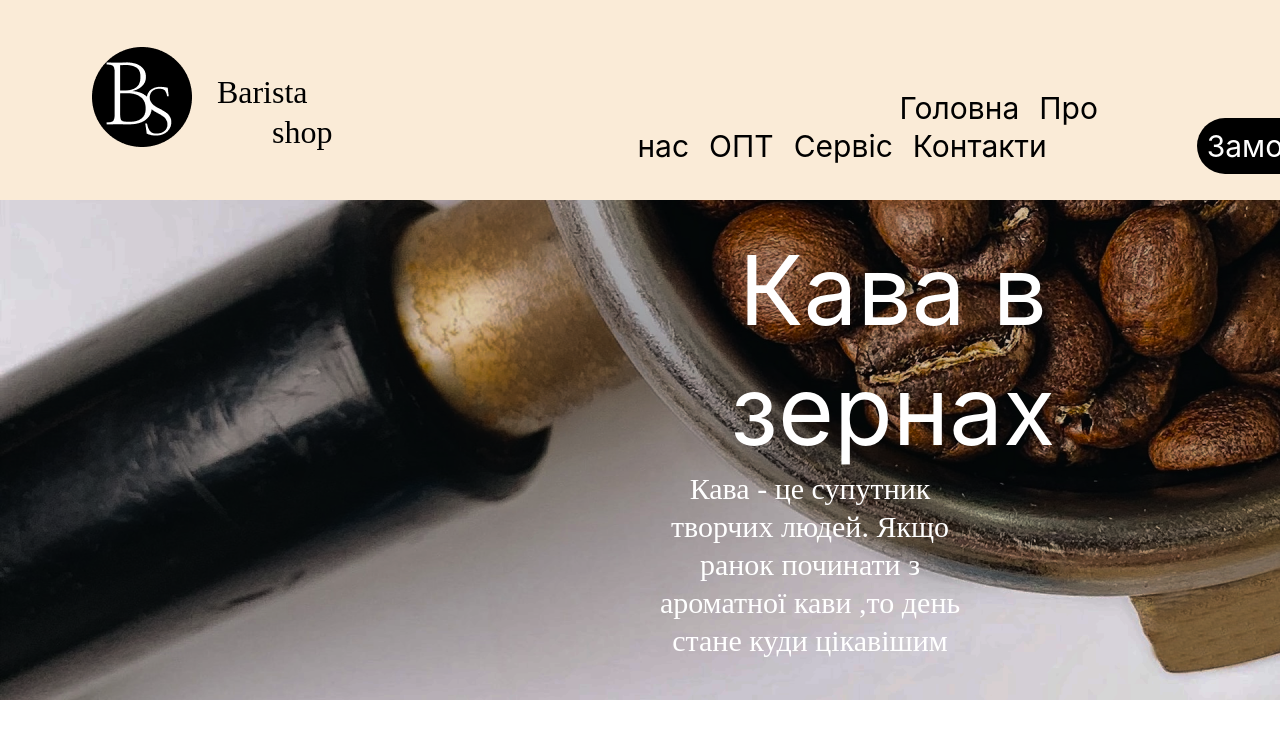
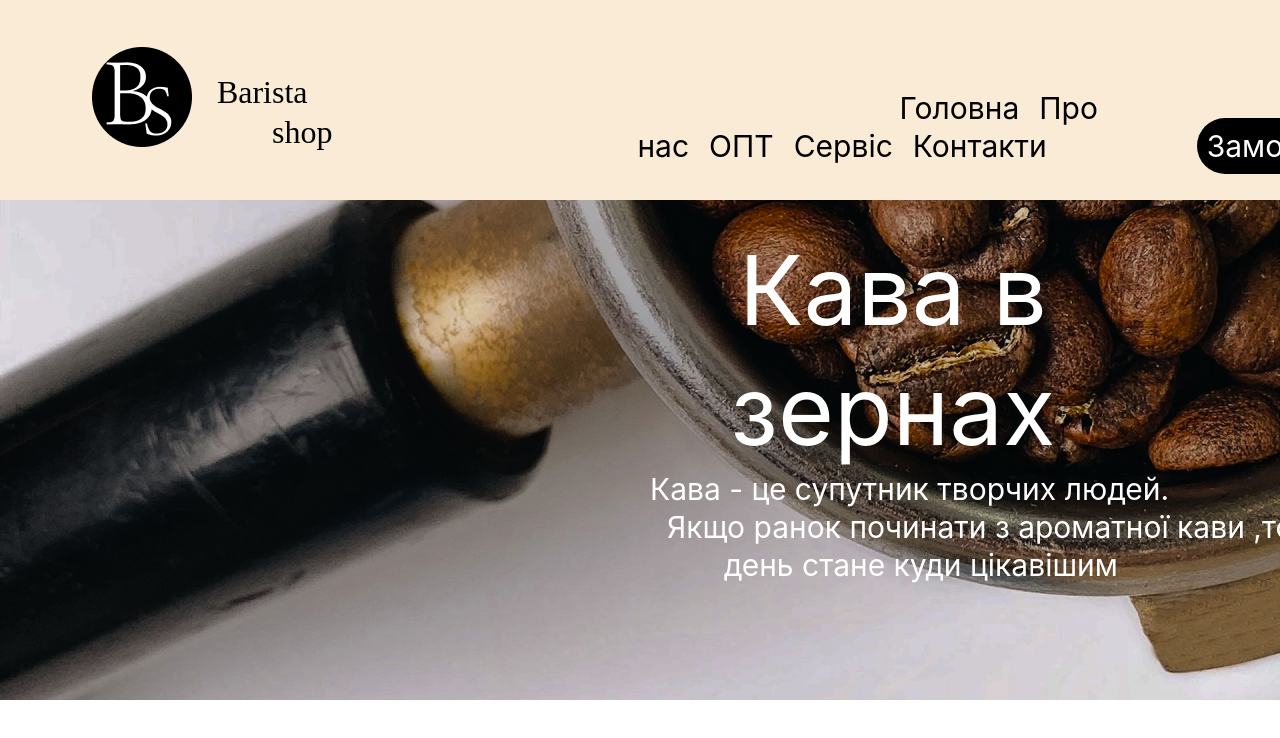
Before and after one commit to kozakevich13/barista-shop, a React (Create React App) app: page / in a window 1280 px wide. Shown: the top 738 px of the page. Built offline with nearby package versions, Linux system fonts and the light colour scheme.

Commit message:
add new component button

```diff
--- /dev/null
+++ b/src/components/button/Button.css
@@ -0,0 +1,18 @@
+.menu-btn {
+    width: 284px;
+    height: 58px;
+    margin-left: 130px;
+    text-decoration: none;
+    font-style: normal;
+    font-weight: 400;
+    font-size: 30px;
+    line-height: 38px;
+    color: white;
+    background: #000000;
+    border-radius: 30px;
+    flex-direction: row;
+    justify-content: center;
+    align-items: center;
+    padding: 10px;
+    gap: 10px;
+}
--- /dev/null
+++ b/src/components/button/Button.jsx
@@ -0,0 +1,14 @@
+import './Button.css';
+
+
+
+function Button(props) {
+
+  return (
+    <>
+      <a className='menu-btn' href=''>{props.name}</a>
+    </>
+  );
+}
+
+export default Button;
--- a/src/components/content/Content.css
+++ b/src/components/content/Content.css
@@ -1,5 +1,4 @@
 .content {
-    background-color: aqua;
     width: 100%;
     height: 500px;
     background-image: url('../../img/Rectangle\ 4.png');
@@ -26,8 +25,8 @@
 }
 
 .main-content {
-    width: 50%;
-    font-family: 'NanumMyeongjo';
+    width: 82%;
+    /* font-family: 'NanumMyeongjo'; */
     font-style: normal;
     font-weight: 400;
     font-size: 30px;
@@ -37,6 +36,7 @@
     text-align: center;
     margin: 0px;
     margin-left: 10px;
+    white-space: pre;
 
 
 }
--- a/src/components/content/Content.jsx
+++ b/src/components/content/Content.jsx
@@ -4,14 +4,16 @@ import Menu from '../menu/Menu';
 
 
 function Content() {
+  let textContent = `Кава - це супутник творчих людей.
+  Якщо ранок починати з ароматної кави ,то
+  день стане куди цікавішим`
   return (
     <div className="content">
       <div className='text-content'>
         <p className='content-header'>Кава в зернах</p>
-        <p className='main-content'>Кава - це супутник творчих людей.
-Якщо ранок починати з ароматної кави ,то
-день стане куди цікавішим</p>
+        <p className='main-content'>{textContent}</p>
       </div>
+
 
     </div>
   );
--- a/src/components/menu/Menu.jsx
+++ b/src/components/menu/Menu.jsx
@@ -1,3 +1,4 @@
+import Button from '../button/Button';
 import './Menu.css';
 
 function Menu() {
@@ -8,7 +9,8 @@ function Menu() {
         <a className='menu-link' href=''>ОПТ</a>
         <a className='menu-link' href=''>Сервіс</a>
         <a className='menu-link' href=''>Контакти</a>
-        <a className='menu-btn' href=''>Замовити</a>
+        {/* <a className='menu-btn' href=''>Замовити</a> */}
+        <Button name='Замовити'/>
     </div>
   );
 }
```
